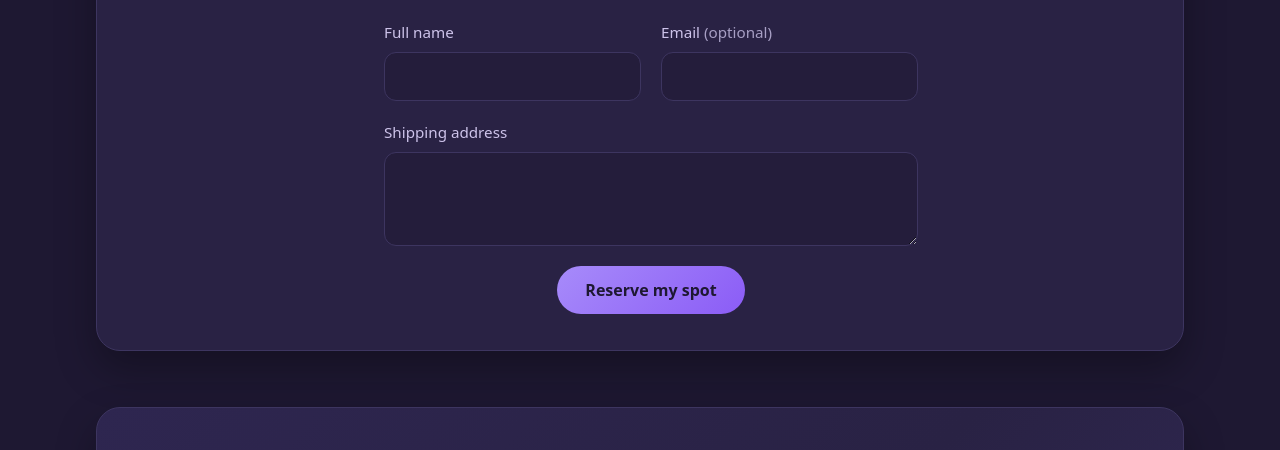
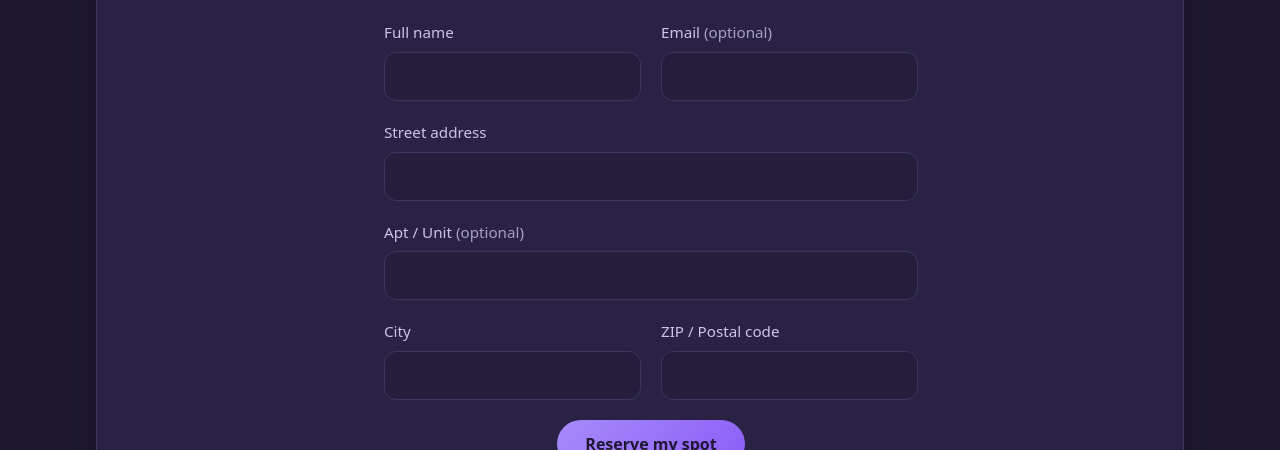
Before and after one commit to NicolaiBlood/magicPinhole, a Svelte app: page / in a window 1280 px wide. Shown: the part 3000-3450 px from the top of the page. Built offline with nearby package versions, Linux system fonts and the light colour scheme.

Commit message:
Added form and apt field.

```diff
--- a/src/OrderForm.svelte
+++ b/src/OrderForm.svelte
@@ -1,7 +1,10 @@
 <script lang="ts">
   let name = $state('')
   let email = $state('')
-  let address = $state('')
+  let street = $state('')
+  let apt = $state('')
+  let city = $state('')
+  let zip = $state('')
   let website = $state('')
   let submitting = $state(false)
   let submitted = $state(false)
@@ -16,7 +19,10 @@
       const data = new FormData()
       data.set('name', name)
       data.set('email', email)
-      data.set('address', address)
+      data.set('street', street)
+      data.set('apt', apt)
+      data.set('city', city)
+      data.set('zip', zip)
       data.set('website', website)
       const response = await fetch('/api/order.php', { method: 'POST', body: data })
       let body: { ok?: boolean; message?: string } = {}
@@ -70,16 +76,46 @@
       </label>
     </div>
     <label>
-      <span>Shipping address</span>
-      <textarea
-        bind:value={address}
-        name="address"
+      <span>Street address</span>
+      <input
+        bind:value={street}
+        name="street"
         required
-        maxlength="600"
-        rows="3"
+        maxlength="200"
         autocomplete="street-address"
-      ></textarea>
+      />
     </label>
+    <label>
+      <span>Apt / Unit <em>(optional)</em></span>
+      <input
+        bind:value={apt}
+        name="apt"
+        maxlength="30"
+        autocomplete="address-line2"
+      />
+    </label>
+    <div class="fields">
+      <label>
+        <span>City</span>
+        <input
+          bind:value={city}
+          name="city"
+          required
+          maxlength="100"
+          autocomplete="address-level2"
+        />
+      </label>
+      <label>
+        <span>ZIP / Postal code</span>
+        <input
+          bind:value={zip}
+          name="zip"
+          required
+          maxlength="20"
+          autocomplete="postal-code"
+        />
+      </label>
+    </div>
     <input
       class="honeypot"
       bind:value={website}
@@ -126,8 +162,7 @@
     color: var(--muted);
   }
 
-  input,
-  textarea {
+  input {
     font: inherit;
     color: var(--text);
     background: var(--panel-alt);
@@ -136,13 +171,7 @@
     padding: 0.75rem 1rem;
   }
 
-  textarea {
-    resize: vertical;
-    min-height: 4.5rem;
-  }
-
-  input:focus-visible,
-  textarea:focus-visible {
+  input:focus-visible {
     outline: 2px solid var(--accent);
     outline-offset: 2px;
     border-color: var(--accent);
```
Also changed, not shown: 1 other file (tests, documents, lock files or other folders).
